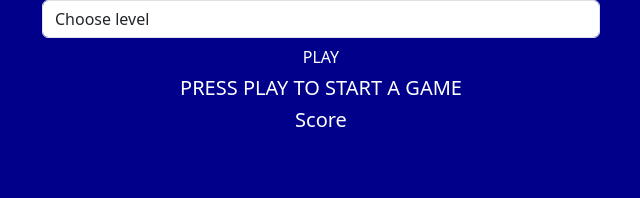
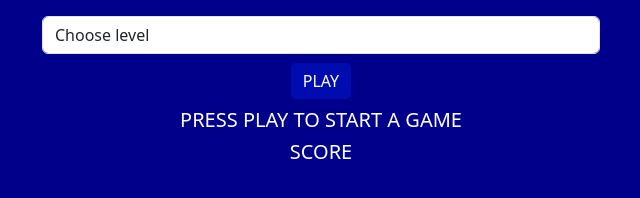
Before and after one commit to BenfanteMarco/js-campominato-dom, a plain HTML site: page index.html in a window 1280 px wide. Shown: the whole page, without its empty margins (319-959 px from the left). Drawn offline with nearby package versions, Linux system fonts and the light colour scheme.

Commit message:
html stylized

```diff
--- a/css/style.css
+++ b/css/style.css
@@ -46,3 +46,12 @@ body{
 .clicked-bomb{
     background-color: rgb(170, 0, 0);
 }
+
+#play{
+    border: 1px solid rgb(0, 0, 136);
+    background-color: rgb(0, 12, 175);
+}
+
+#play:hover{
+    background-color: rgba(0, 8, 255, 0.941);
+}
--- a/index.html
+++ b/index.html
@@ -18,7 +18,7 @@
 <body>
 
     <!-- HEADER -->
-    <header>
+    <header class="mt-3">
         <div class="container">
             <div class="row">
                 <div class="col-12">
@@ -30,7 +30,7 @@
                             <option value="3">Hard</option>
                         </select>
                     </div>
-                    <div class="down-content">
+                    <div class="down-content mt-2">
                         <button id="play" class="btn text-white">PLAY</button>
                     </div>
                 </div>
@@ -39,12 +39,12 @@
     </header>
 
     <!-- MAIN -->
-    <main>
+    <main class="mt-2">
         <div class="container">
             <div class="row">
                 <div class="col-12">
                     <h5 class="text-white text-center">PRESS PLAY TO START A GAME</h5>
-                    <h5 id="score" class="text-white text-center">Score</h5>
+                    <h5 id="score" class="text-white text-center">SCORE</h5>
                 </div>
                 <div class="col-12">
                     <div class="grid-content">
```
